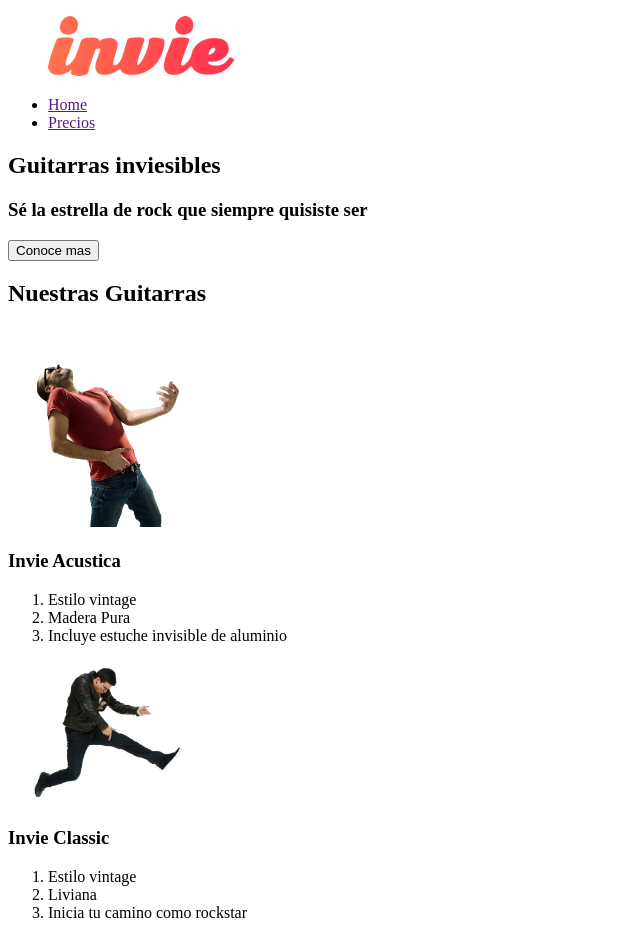
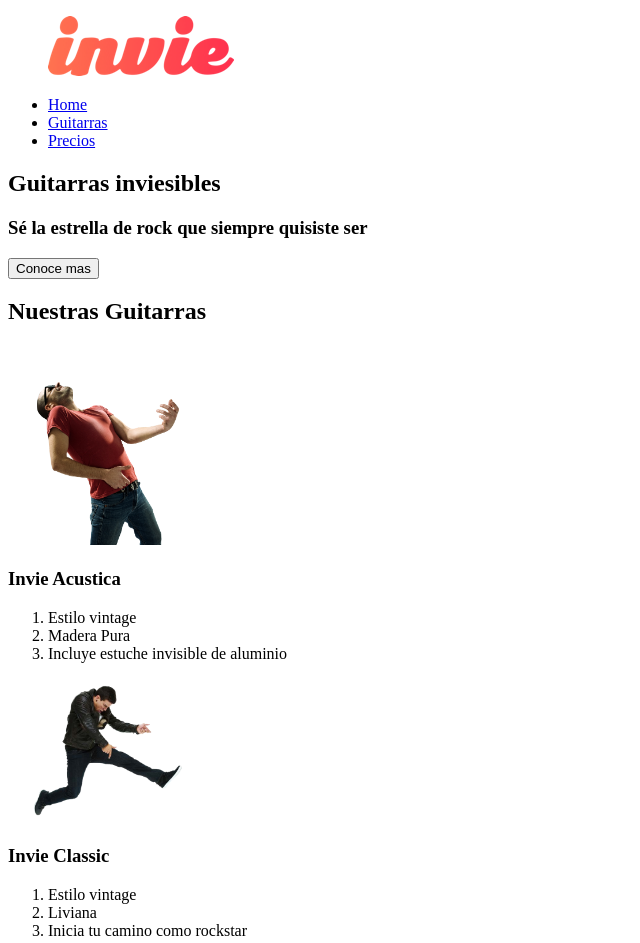
Before and after one commit to Jhonbeltran/invie-platzi-web, a plain HTML site: page index.html in a window 1280 px wide. Shown: the whole page, without its empty margins (0-640 px from the left). Drawn offline with Linux system fonts and the light colour scheme.

Commit message:
Agrego navegacion interna con id

```diff
--- a/index.html
+++ b/index.html
@@ -5,28 +5,31 @@
   <title>Invie - tus mejores guitarras!</title>
 </head>
 <body>
-  <header>
+  <header id="header">
    <figure> <!-- logotipo -->
      <img src="images/invie.png" width="186" height="60" alt="Invie logotipo">
    </figure>
    <nav><!-- menu -->
      <ul>
        <li>
-         <a href="">Home</a>
+         <a href="index.html">Home</a>
        </li>
        <li>
-         <a href="">Precios</a>
+         <a href="#guitarras">Guitarras</a>
+       </li>
+       <li>
+         <a href="precios.html">Precios</a>
        </li>
      </ul>
    </nav>
   </header>
-  <section><!-- portada -->
+  <section id="portada"><!-- portada -->
     <!-- h1 se usa una sola vez por página -->
     <h1>Guitarras inviesibles</h1><!-- titulo -->
     <h3>Sé la estrella de rock que siempre quisiste ser</h3><!-- resumen -->
     <button>Conoce mas</button><!-- boton -->
   </section>
-  <section> <!-- guitarras -->
+  <section id="guitarras"> <!-- guitarras -->
     <h2>Nuestras Guitarras</h2><!-- titulo -->
     <article><!-- guitarra 1 -->
       <img src="images/invie-acustica.png" width="200" alt="Guitarra Invie Acustica">
```
